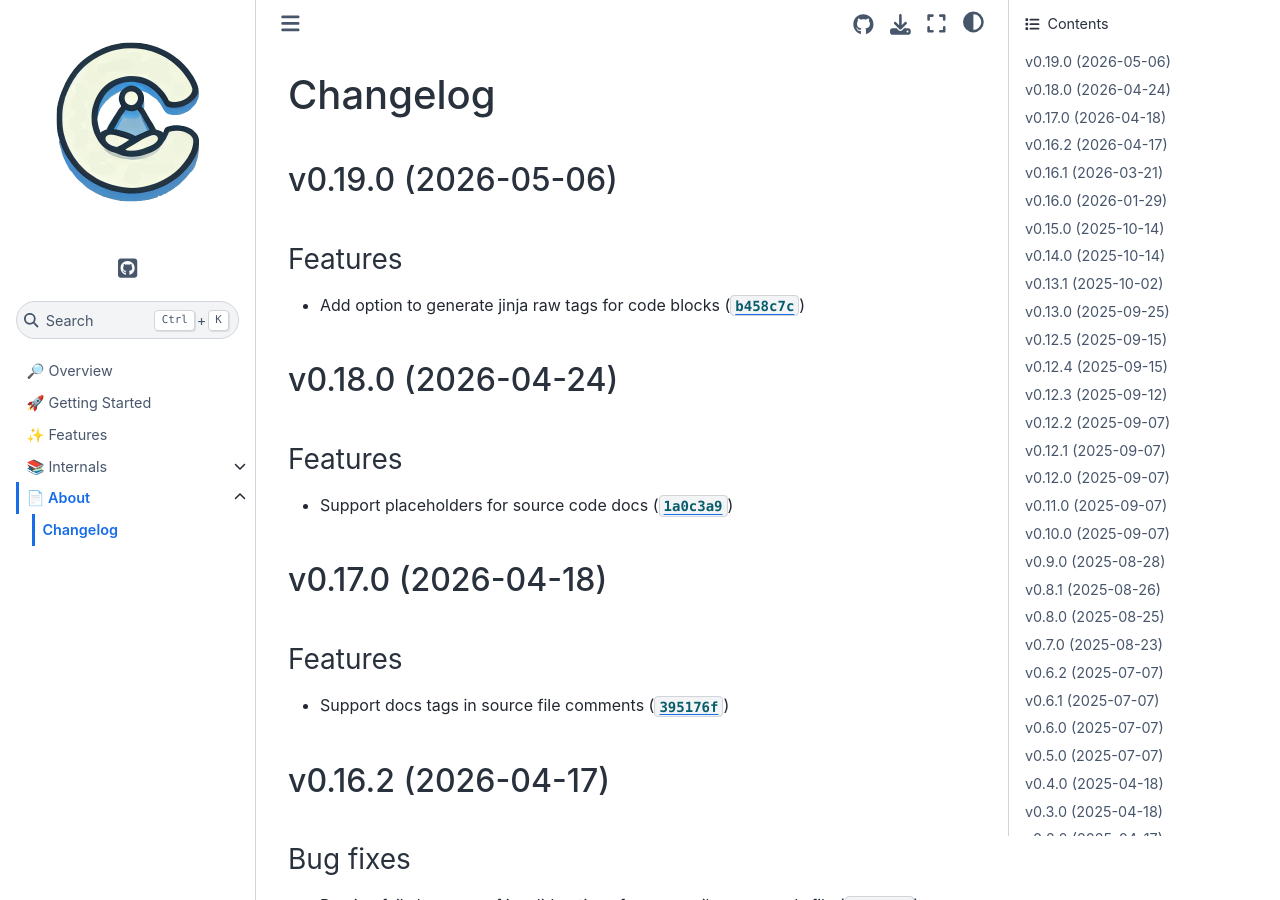
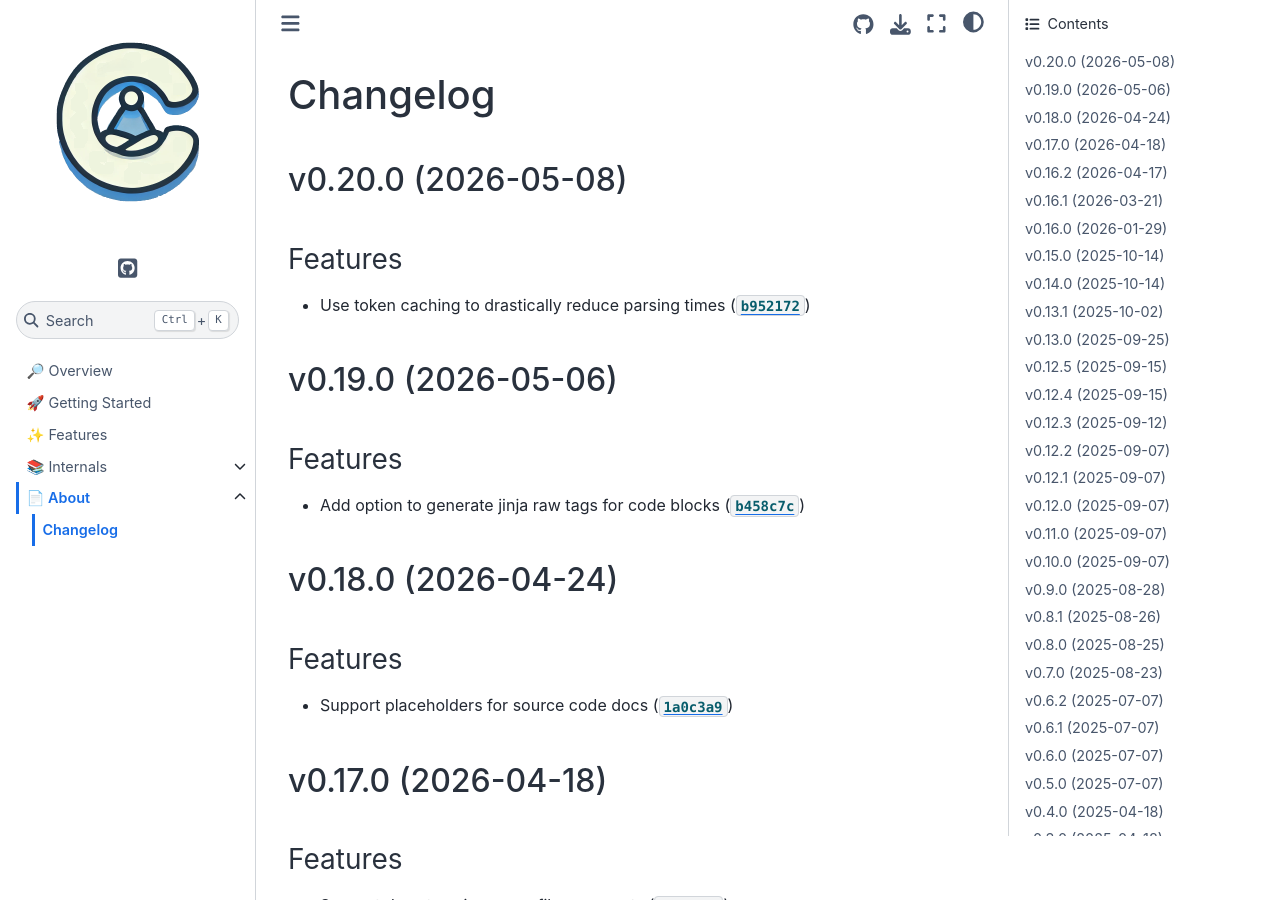
Before and after one commit to cuinixam/clanguru, a Sphinx documentation site: the page built from docs/about/_changelog.md, in a window 1280 px wide and 900 px high. Built offline with Sphinx 7.4.7 and the Sphinx Book theme 1.1.4, drawn with Linux system fonts in a browser that asks for light colours.

Commit message:
0.20.0
Automatically generated by python-semantic-release

```diff
--- a/CHANGELOG.md
+++ b/CHANGELOG.md
@@ -1,4 +1,10 @@
 # Changelog
+
+## v0.20.0 (2026-05-08)
+
+### Features
+
+- Use token caching to drastically reduce parsing times ([`b952172`](https://github.com/cuinixam/clanguru/commit/b95217279df25a0bf7659f993c09a25b4ab2cc64))
 
 ## v0.19.0 (2026-05-06)
 
--- a/docs/conf.py
+++ b/docs/conf.py
@@ -17,7 +17,7 @@ for path in ["src", "tests"]:
 project = "clanguru"
 copyright = "2024, cuinixam"
 author = "cuinixam"
-release = "0.19.0"
+release = "0.20.0"
 
 # -- General configuration ---------------------------------------------------
 # https://www.sphinx-doc.org/en/master/usage/configuration.html#general-configuration
--- a/pyproject.toml
+++ b/pyproject.toml
@@ -1,6 +1,6 @@
 [project]
 name = "clanguru"
-version = "0.19.0"
+version = "0.20.0"
 description = "C language utils and tools based on the clang and binutils modules."
 readme = "README.md"
 license = { text = "MIT" }
--- a/src/clanguru/__init__.py
+++ b/src/clanguru/__init__.py
@@ -1 +1 @@
-__version__ = "0.19.0"
+__version__ = "0.20.0"
```
Also changed, not shown: 1 other file.
